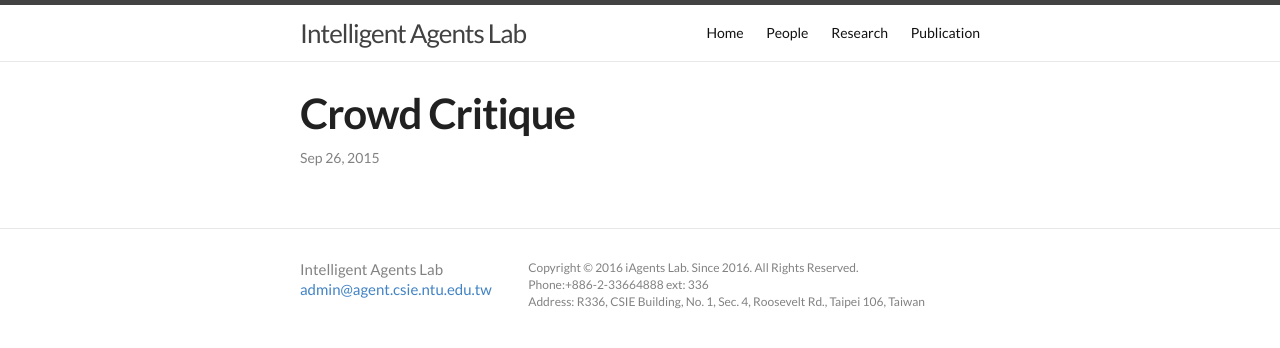
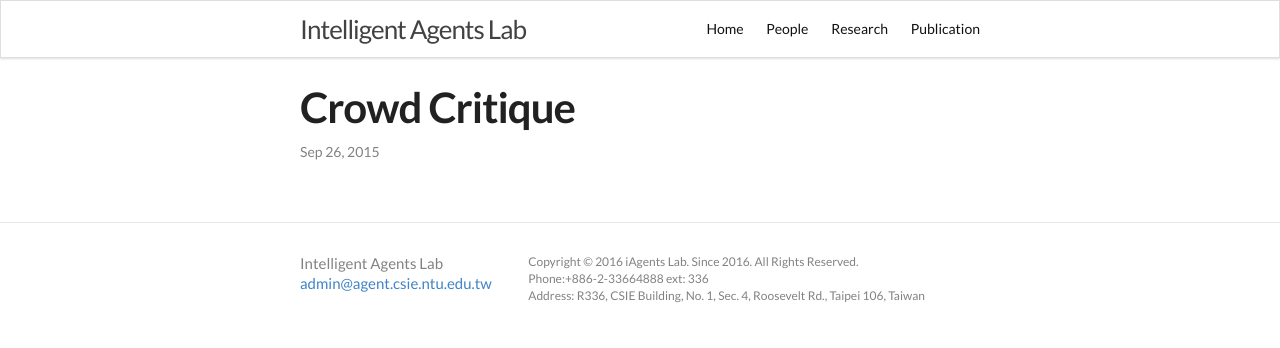
Before and after one commit to iAgentNTU/iAgentNTU.github.io, a Jekyll site: the page built from research/_posts/2015-09-26-crowd-critique.markdown, in a window 1280 px wide. Shown: the top 348 px of the page. Built offline with Jekyll 4.4.1, drawn with Linux system fonts in a browser that asks for light colours.

Commit message:
update menu

```diff
--- a/_includes/header.html
+++ b/_includes/header.html
@@ -1,9 +1,8 @@
 <header class="site-header">
-
+  <div class="ui fixed menu">
     <div class="wrapper">
-
+      <div class="ui container">
         <a class="site-title" href="{{ site.baseurl }}/">{{ site.title }}</a>
-
         <nav class="site-nav">
           <a href="#" class="menu-icon">
             <svg viewBox="0 0 18 15">
@@ -12,7 +11,6 @@
               <path fill="#424242" d="M18,13.516C18,14.335,17.335,15,16.516,15H1.484C0.665,15,0,14.335,0,13.516l0,0 c0-0.82,0.665-1.484,1.484-1.484h15.031C17.335,12.031,18,12.696,18,13.516L18,13.516z"/>
             </svg>
           </a>
-
           <div class="trigger">
             <a class="page-link" href="{{site.baseurl }}/">Home</a>
             {% assign pages = site.pages| sort:'order' %}
@@ -23,7 +21,7 @@
             {% endfor %}
           </div>
         </nav>
-
       </div>
-
+    </div>
+  </div>
 </header>
--- a/research/_posts/2015-09-26-crowd-critique.markdown
+++ b/research/_posts/2015-09-26-crowd-critique.markdown
@@ -6,5 +6,6 @@ subtitle: Enhancing Diversity and Coverage of Crowd-Generated Feedback through S
 image: /research/images/crowd_critique.png
 members:
   - d00944010
+  - d01944002
 brief: Feedback is an essential aspect of achieving better result for academic writing. It helps people understand the issue and improve their work in the iterative process. However, obtaining diverse and complete feedbacks from others remains a challenge. Recent studies focus on generating a high-quality single feedback by task decomposition and structured guidance, but neglect the improvement of overall feedback quality. Splitting the feedback process into small pieces in review writing task will loss the big picture in terms of context, struc- ture, and other global information.
 ---
```
Lines whose indentation alone changed are shown as unchanged.
